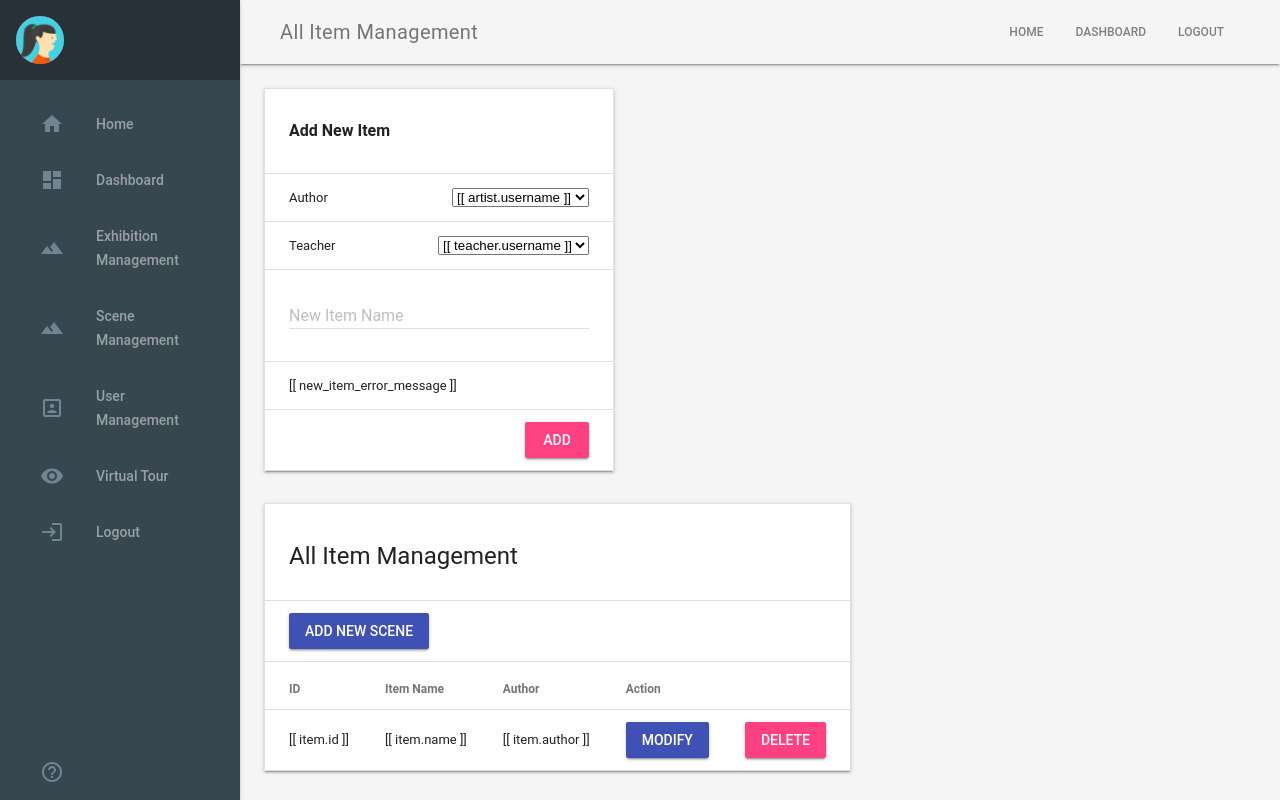
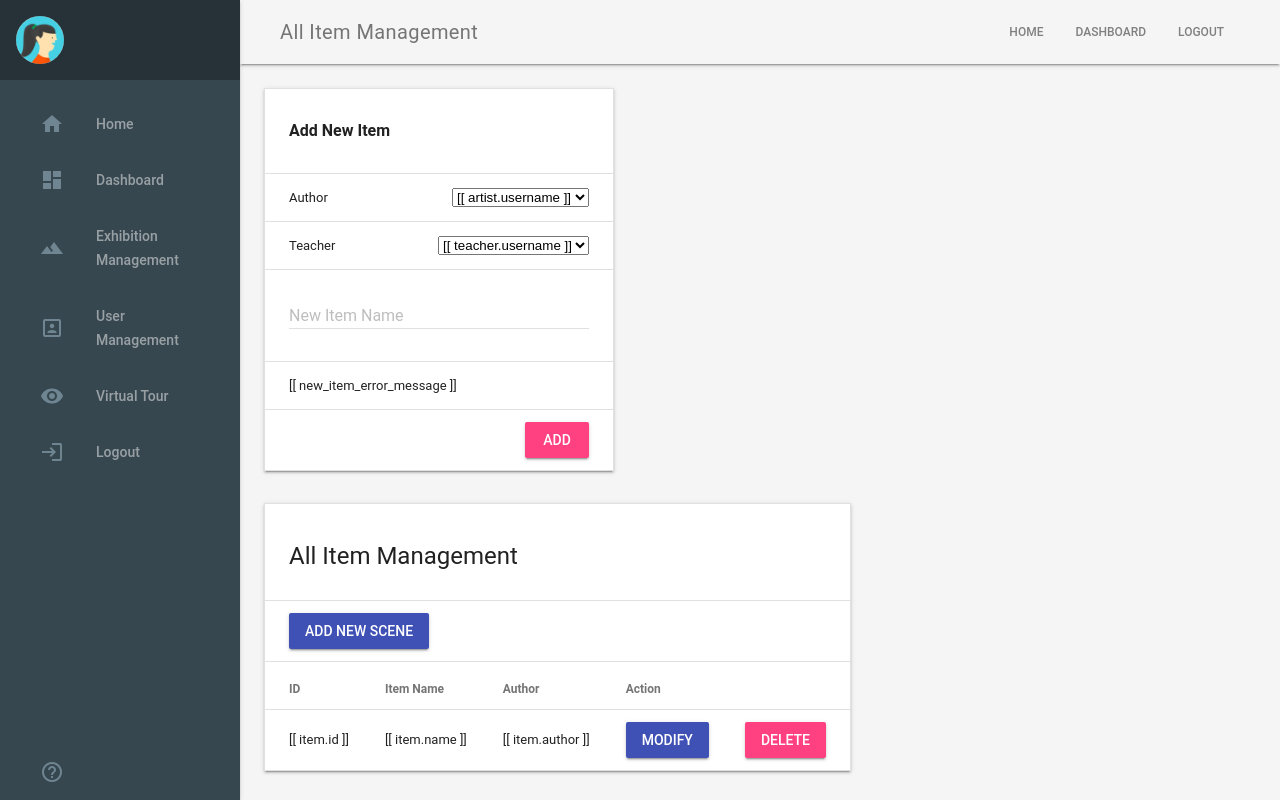
Before and after one commit to yutao-data/backend_based_on_django, a Django app: page /gallery/dashboard/all_item_management in a window 1280 px wide. Run offline with Django 3.2, Linux system fonts and the light colour scheme; some libraries are stand-ins or nearby versions.

Commit message:
删除侧边scene management

```diff
--- a/gallery/templates/gallery/dashboard/base.html
+++ b/gallery/templates/gallery/dashboard/base.html
@@ -69,8 +69,6 @@
                     class="mdl-color-text--blue-grey-400 material-icons" role="presentation">dashboard</i>Dashboard</a>
             <a class="mdl-navigation__link" href="{% url 'gallery:dashboard:all_exhibition_management' %}"><i class="mdl-color-text--blue-grey-400 material-icons"
                                            role="presentation">landscape</i>Exhibition Management</a>
-            <a class="mdl-navigation__link" href="{% url 'gallery:dashboard:all_scene_management' %}"><i class="mdl-color-text--blue-grey-400 material-icons"
-                                           role="presentation">landscape</i>Scene Management</a>
             <a class="mdl-navigation__link" href="{% url 'gallery:dashboard:user_management' %}"><i
                     class="mdl-color-text--blue-grey-400 material-icons" role="presentation">portrait</i>User Management</a>
             <a class="mdl-navigation__link" href=""><i class="mdl-color-text--blue-grey-400 material-icons"
```
